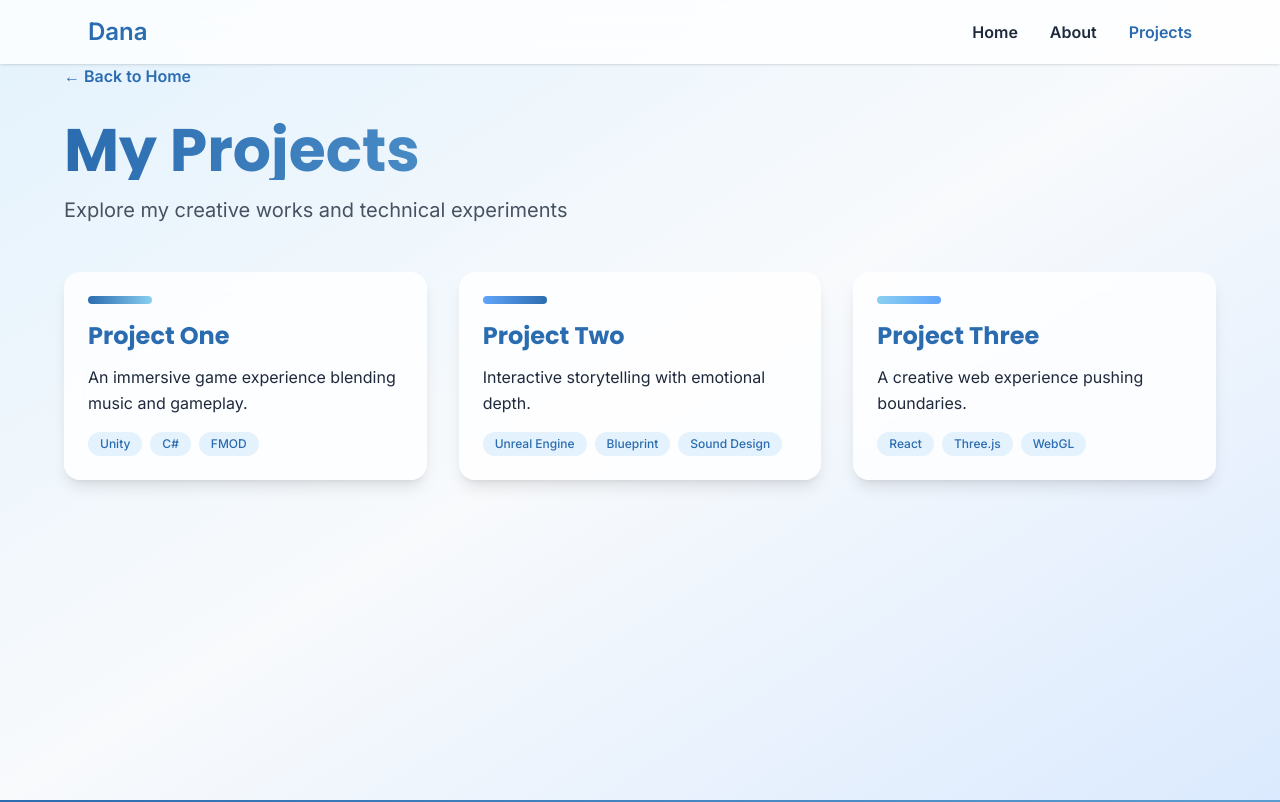
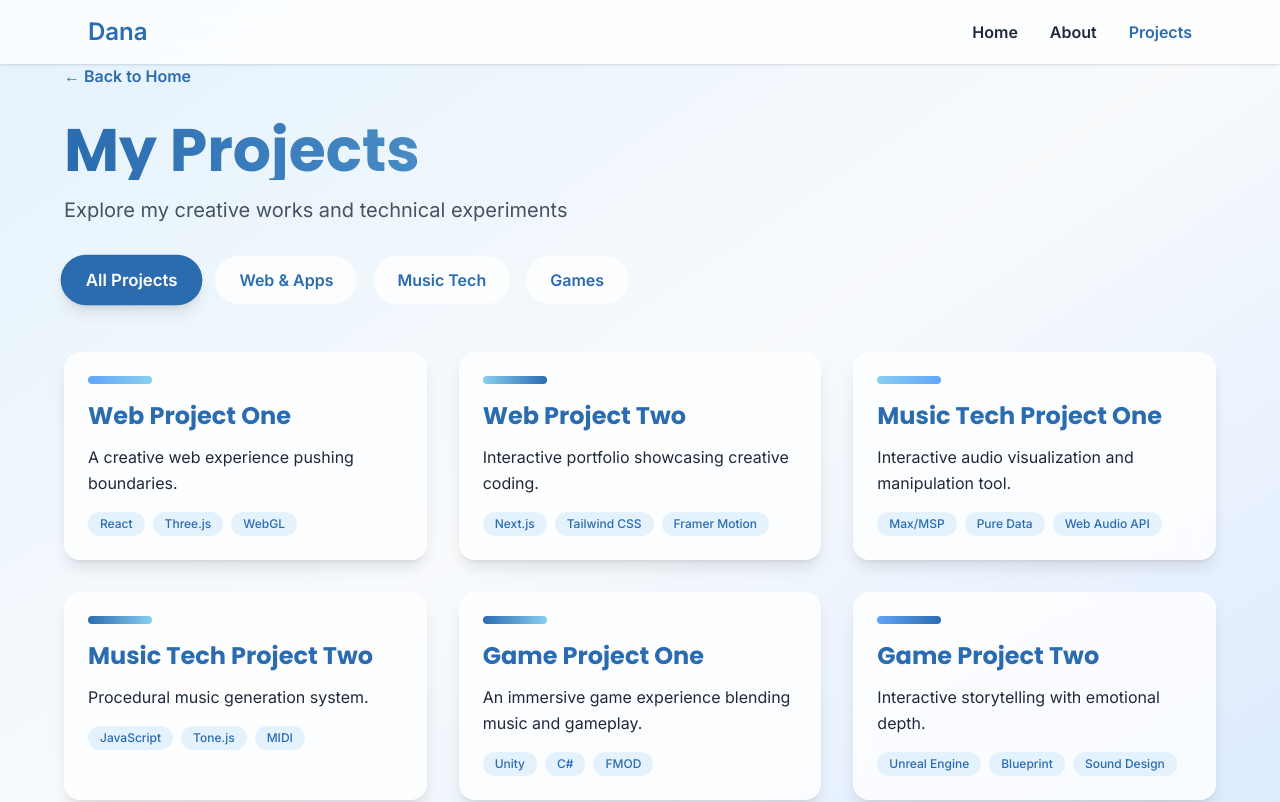
Before and after one commit to Deynuh/my-portfolio, a Next.js app: page /projects in a window 1280 px wide. Shown: the top 802 px of the page. Built offline with nearby package versions, Linux system fonts and the light colour scheme.

Commit message:
added categories to projects

```diff
--- a/src/app/projects/page.js
+++ b/src/app/projects/page.js
@@ -1,26 +1,87 @@
+'use client';
+
 import Link from 'next/link';
+import { useState } from 'react';
 
 export default function Projects() {
-  const projects = [
+  const [activeCategory, setActiveCategory] = useState('all');
+
+  const projectCategories = {
+    webApps: [
       {
-      title: "Project One",
+        title: "Web Project One",
+        description: "A creative web experience pushing boundaries.",
+        tech: ["React", "Three.js", "WebGL"],
+        color: "from-[#60A5FA] to-[#89CFF0]"
+      },
+      {
+        title: "Web Project Two",
+        description: "Interactive portfolio showcasing creative coding.",
+        tech: ["Next.js", "Tailwind CSS", "Framer Motion"],
+        color: "from-[#89CFF0] to-[#2B6CB0]"
+      }
+    ],
+    musicTech: [
+      {
+        title: "Music Tech Project One",
+        description: "Interactive audio visualization and manipulation tool.",
+        tech: ["Max/MSP", "Pure Data", "Web Audio API"],
+        color: "from-[#89CFF0] to-[#60A5FA]"
+      },
+      {
+        title: "Music Tech Project Two",
+        description: "Procedural music generation system.",
+        tech: ["JavaScript", "Tone.js", "MIDI"],
+        color: "from-[#2B6CB0] to-[#89CFF0]"
+      }
+    ],
+    games: [
+      {
+        title: "Game Project One",
         description: "An immersive game experience blending music and gameplay.",
         tech: ["Unity", "C#", "FMOD"],
         color: "from-[#2B6CB0] to-[#89CFF0]"
       },
       {
-      title: "Project Two",
+        title: "Game Project Two",
         description: "Interactive storytelling with emotional depth.",
         tech: ["Unreal Engine", "Blueprint", "Sound Design"],
         color: "from-[#60A5FA] to-[#2B6CB0]"
-    },
-    {
-      title: "Project Three",
-      description: "A creative web experience pushing boundaries.",
-      tech: ["React", "Three.js", "WebGL"],
-      color: "from-[#89CFF0] to-[#60A5FA]"
       }
+    ]
+  };
+
+  const ProjectCard = ({ project }) => (
+    <div className="bg-white/80 backdrop-blur-sm rounded-2xl p-6 shadow-lg hover:shadow-2xl transition-all duration-300 hover:scale-105">
+      <div className={`h-2 w-16 bg-gradient-to-r ${project.color} rounded-full mb-4`}></div>
+      <h3 className="text-2xl font-bold text-[#2B6CB0] mb-3">{project.title}</h3>
+      <p className="text-[#1E293B] mb-4 leading-relaxed">{project.description}</p>
+      <div className="flex flex-wrap gap-2">
+        {project.tech.map((tech, i) => (
+          <span
+            key={i}
+            className="text-xs bg-[#E3F2FD] text-[#2B6CB0] px-3 py-1 rounded-full font-medium"
+          >
+            {tech}
+          </span>
+        ))}
+      </div>
+    </div>
+  );
+
+  const categories = [
+    { id: 'all', label: 'All Projects' },
+    { id: 'webApps', label: 'Web & Apps' },
+    { id: 'musicTech', label: 'Music Tech' },
+    { id: 'games', label: 'Games' }
   ];
+
+  const getProjectsToDisplay = () => {
+    if (activeCategory === 'all') {
+      return [...projectCategories.webApps, ...projectCategories.musicTech, ...projectCategories.games];
+    }
+    return projectCategories[activeCategory];
+  };
 
   return (
     <div className="min-h-screen bg-gradient-to-br from-[#E3F2FD] via-[#F8FAFC] to-[#DBEAFE] py-16 px-6">
@@ -35,30 +96,31 @@ export default function Projects() {
         <h1 className="text-5xl md:text-6xl font-bold mb-4 bg-gradient-to-r from-[#2B6CB0] to-[#89CFF0] bg-clip-text text-transparent">
           My Projects
         </h1>
-        <p className="text-xl text-[#1E293B] opacity-80 mb-12">
+        <p className="text-xl text-[#1E293B] opacity-80 mb-8">
           Explore my creative works and technical experiments
         </p>
 
-        <div className="grid md:grid-cols-2 lg:grid-cols-3 gap-8">
-          {projects.map((project, index) => (
-            <div
-              key={index}
-              className="bg-white/80 backdrop-blur-sm rounded-2xl p-6 shadow-lg hover:shadow-2xl transition-all duration-300 hover:scale-105"
+        {/* Category Filter Buttons */}
+        <div className="flex flex-wrap gap-4 mb-12">
+          {categories.map((category) => (
+            <button
+              key={category.id}
+              onClick={() => setActiveCategory(category.id)}
+              className={`px-6 py-3 rounded-full font-semibold transition-all duration-300 ${
+                activeCategory === category.id
+                  ? 'bg-[#2B6CB0] text-white shadow-lg scale-105'
+                  : 'bg-white/80 text-[#2B6CB0] hover:bg-white hover:shadow-md'
+              }`}
             >
-              <div className={`h-2 w-16 bg-gradient-to-r ${project.color} rounded-full mb-4`}></div>
-              <h2 className="text-2xl font-bold text-[#2B6CB0] mb-3">{project.title}</h2>
-              <p className="text-[#1E293B] mb-4 leading-relaxed">{project.description}</p>
-              <div className="flex flex-wrap gap-2">
-                {project.tech.map((tech, i) => (
-                  <span
-                    key={i}
-                    className="text-xs bg-[#E3F2FD] text-[#2B6CB0] px-3 py-1 rounded-full font-medium"
-                  >
-                    {tech}
-                  </span>
+              {category.label}
+            </button>
           ))}
         </div>
-            </div>
+
+        {/* Projects Grid */}
+        <div className="grid md:grid-cols-2 lg:grid-cols-3 gap-8">
+          {getProjectsToDisplay().map((project, index) => (
+            <ProjectCard key={index} project={project} />
           ))}
         </div>
       </div>
```
Lines whose indentation alone changed are shown as unchanged.
